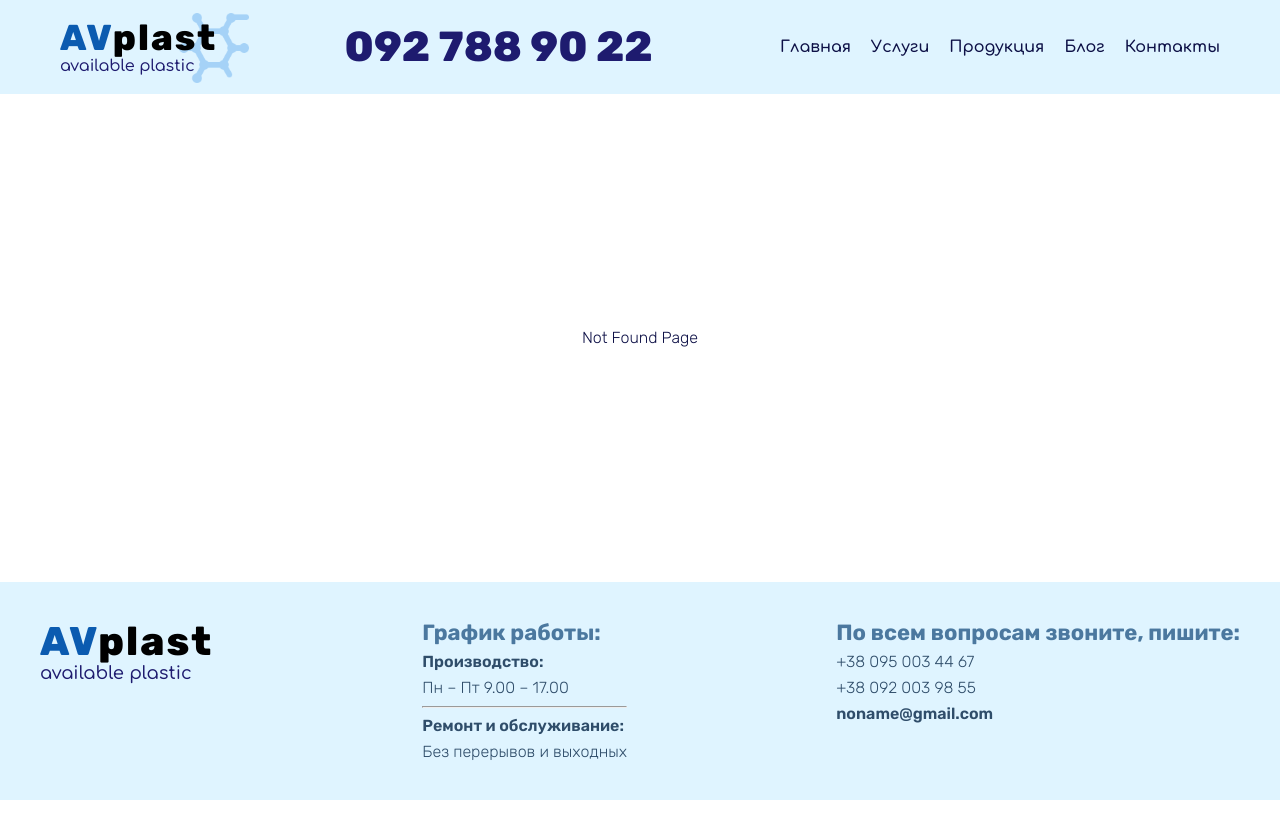
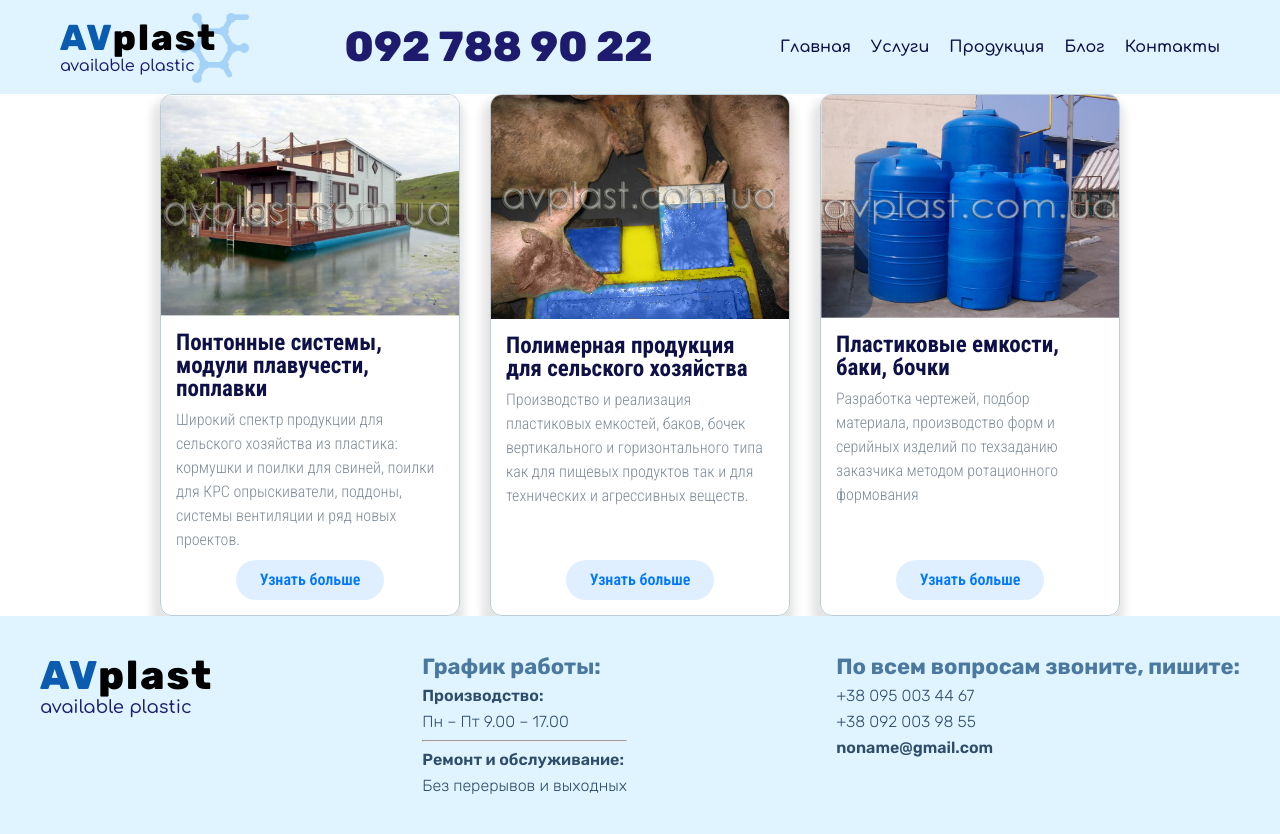
Before and after one commit to kittensgit/avplast, a React (Create React App) app: page /production in a window 1280 px wide. Before the commit the page ends 800 px from the top, so only its background shows below. Built offline with nearby package versions, Linux system fonts and the light colour scheme; the HTML template or start-up script is replaced by a standard one.

Commit message:
Production, PontoonSystems

```diff
--- a/src/App.tsx
+++ b/src/App.tsx
@@ -9,6 +9,8 @@ import Services from 'pages/Services';
 import ReservoirsAndPools from 'pages/ReservoirsAndPools';
 import PlasticTanksRepair from 'pages/PlasticTanksRepair';
 import RotaryMolding from 'pages/RotaryMolding';
+import Production from 'pages/Production';
+import PontoonSystems from 'pages/PontoonSystems';
 
 const App: FC = () => {
     return (
@@ -18,18 +20,25 @@ const App: FC = () => {
                 <Routes>
                     <Route path="/" element={<Home />} />
                     <Route path="/services" element={<Services />} />
+                    <Route path="/production" element={<Production />} />
                     <Route
-                        path="/remont-plastikovykh-bakov"
+                        path="/services/remont-plastikovykh-bakov"
                         element={<PlasticTanksRepair />}
                     />
                     <Route
-                        path="/izgotavlenie-rezervuarov-i-basseinov"
+                        path="/services/izgotavlenie-rezervuarov-i-basseinov"
                         element={<ReservoirsAndPools />}
                     />
                     <Route
-                        path="/proizvodstvo-metodom-rotacionnogo-formovaniya"
+                        path="/services/proizvodstvo-metodom-rotacionnogo-formovaniya"
                         element={<RotaryMolding />}
                     />
+                    <Route
+                        path="/production/pontonnye-sistemy-moduli-plavuchesti-poplavki"
+                        element={<PontoonSystems />}
+                    />
+                    <Route path="/production/polymer-products-agriculture" />
+                    <Route path="/production/plastikovye-emkosti-baki-bochki" />
                     <Route path="*" element={<div>Not Found Page</div>} />
                 </Routes>
             </main>
--- a/src/components/header/Header.tsx
+++ b/src/components/header/Header.tsx
@@ -24,14 +24,14 @@ const Header: FC = () => {
                                 <Link to={'/services'}>Услуги</Link>
                                 <ul>
                                     <li>
-                                        <Link to="/remont-plastikovykh-bakov">
+                                        <Link to="/services/remont-plastikovykh-bakov">
                                             Ремонт пластиковых баков
                                         </Link>
                                     </li>
                                     <li>
                                         <Link
                                             to={
-                                                '/izgotavlenie-rezervuarov-i-basseinov'
+                                                '/services/izgotavlenie-rezervuarov-i-basseinov'
                                             }
                                         >
                                             Изготавление резервуаров и бассейнов
@@ -40,7 +40,7 @@ const Header: FC = () => {
                                     <li>
                                         <Link
                                             to={
-                                                '/proizvodstvo-metodom-rotacionnogo-formovaniya'
+                                                '/services/proizvodstvo-metodom-rotacionnogo-formovaniya'
                                             }
                                         >
                                             Производство методом ротационного
@@ -50,7 +50,7 @@ const Header: FC = () => {
                                 </ul>
                             </li>
                             <li>
-                                <a href="!#">Продукция</a>
+                                <Link to={'/production'}>Продукция</Link>
                                 <ul>
                                     <li>
                                         <Link to={''}>
--- a/src/data/CardsData.ts
+++ b/src/data/CardsData.ts
@@ -11,42 +11,42 @@ const cardsData = [
         title: 'Ремонт пластиковых баков',
         description:
             'Обследование, ремонт и реставрация пластиковых баков, топливных баков, емкостей, резервуаров, септиков. бассейнов, опрыскивателей как по месту, так и с выездом на объект',
-        link: '/remont-plastikovykh-bakov',
+        link: '/services/remont-plastikovykh-bakov',
     },
     {
         image: izgotovlenieRezervuarovBassejnov,
         title: 'Изготавление резервуаров и бассейнов',
         description:
             'Изготовление резервуаров, бассейнов, гальванических ванн, емкостей для систем водоподготовки, фильтрации, очистки сточных вод — любых конфигураций и объемов',
-        link: '/izgotavlenie-rezervuarov-i-basseinov',
+        link: '/services/izgotavlenie-rezervuarov-i-basseinov',
     },
     {
         image: rotacionnogoFormovaniya,
         title: 'Производство методом ротационного формования',
         description:
             'Разработка чертежей, подбор материала, производство форм и серийных изделий по техзаданию заказчика методом ротационного формования',
-        link: '/proizvodstvo-metodom-rotacionnogo-formovaniya',
+        link: '/services/proizvodstvo-metodom-rotacionnogo-formovaniya',
     },
     {
         image: pontonnyeSistemy,
         title: 'Понтонные системы, модули плавучести, поплавки',
         description:
             'Широкий спектр продукции для сельского хозяйства из пластика: кормушки и поилки для свиней, поилки для КРС опрыскиватели, поддоны, системы вентиляции и ряд новых проектов.',
-        link: '/',
+        link: '/production/pontonnye-sistemy-moduli-plavuchesti-poplavki',
     },
     {
         image: polimernayaProdukciya,
         title: 'Полимерная продукция для сельского хозяйства',
         description:
             'Производство и реализация пластиковых емкостей, баков, бочек вертикального и горизонтального типа как для пищевых продуктов так и для технических и агрессивных веществ.',
-        link: '/',
+        link: '/production/polymer-products-agriculture',
     },
     {
         image: plastikovyeEmkosti,
         title: 'Пластиковые емкости, баки, бочки',
         description:
             'Разработка чертежей, подбор материала, производство форм и серийных изделий по техзаданию заказчика методом ротационного формования',
-        link: '/',
+        link: '/production/plastikovye-emkosti-baki-bochki',
     },
 ];
 
--- /dev/null
+++ b/src/pages/PontoonSystems.tsx
@@ -0,0 +1,7 @@
+import { FC } from 'react';
+
+const PontoonSystems: FC = () => {
+    return <div>PontoonSystems</div>;
+};
+
+export default PontoonSystems;
--- /dev/null
+++ b/src/pages/Production.tsx
@@ -0,0 +1,15 @@
+import { FC } from 'react';
+
+import Cards from 'components/cards/Cards';
+
+import cardsData from 'data/CardsData';
+
+const Production: FC = () => {
+    return (
+        <div className="container">
+            <Cards cardsData={cardsData.slice(3)} />
+        </div>
+    );
+};
+
+export default Production;
```
